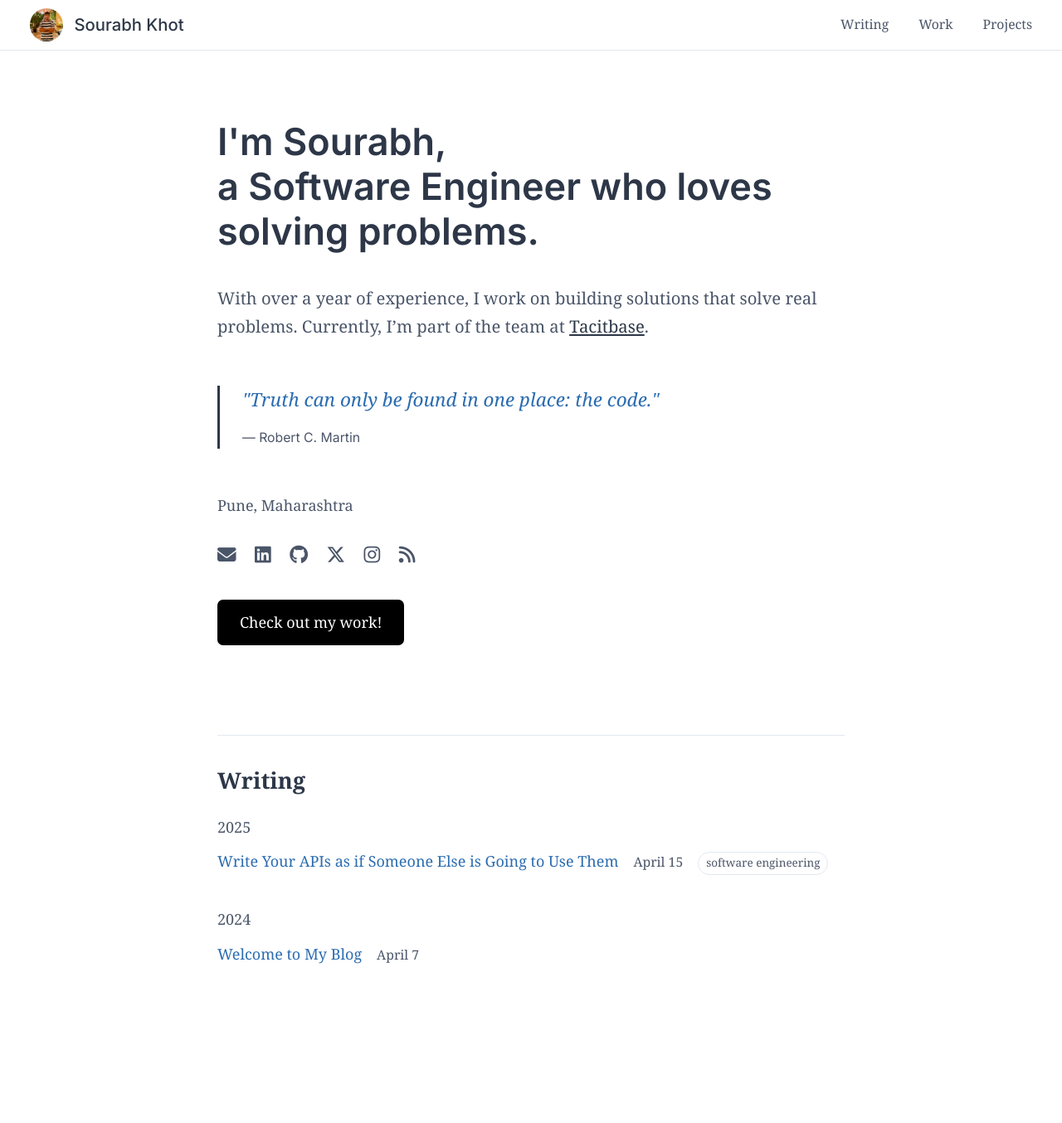
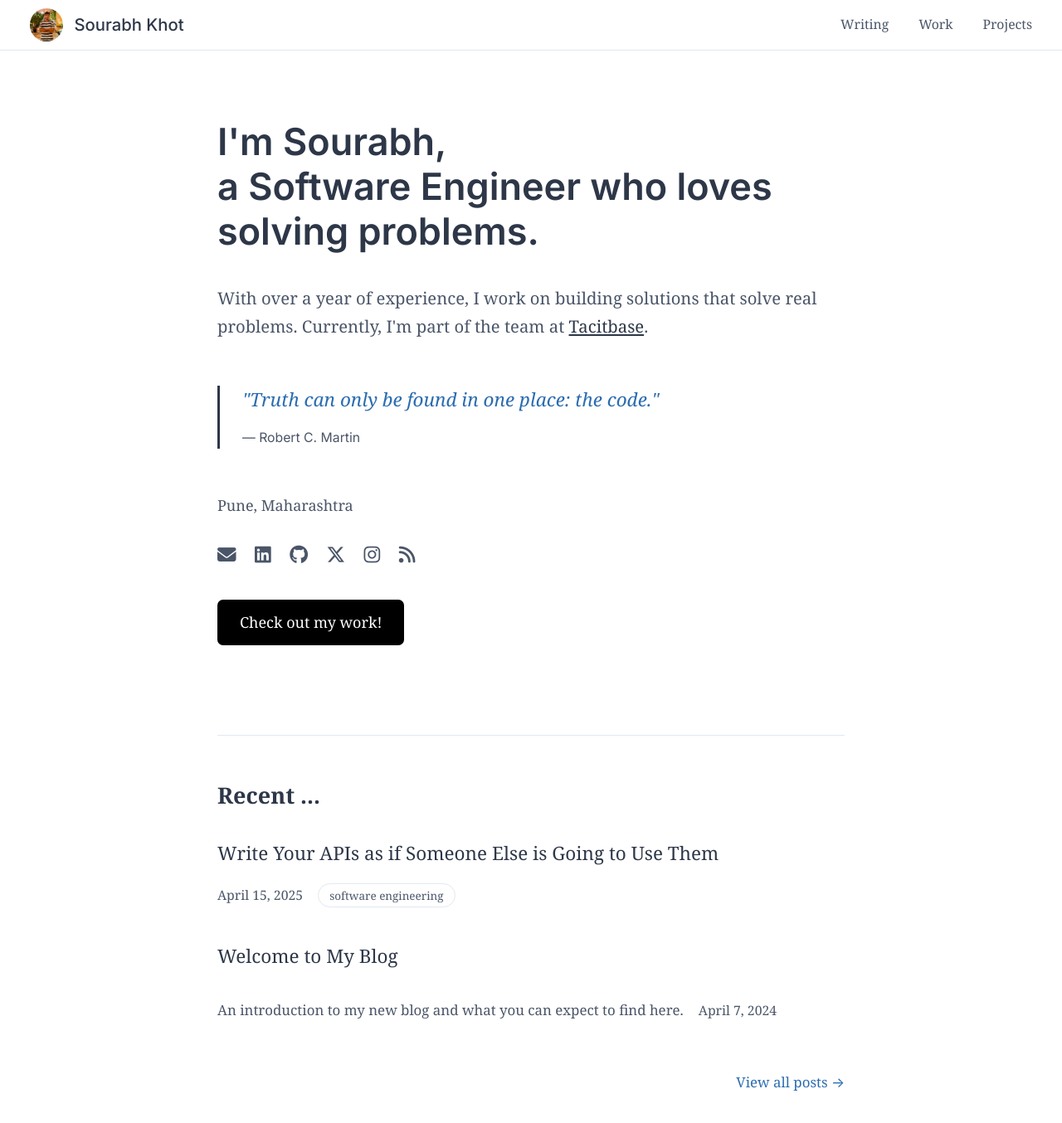
Before and after one commit to sourabh-khot65/sourabh-khot65.github.io, a Jekyll site: the page built from index.html, in a window 1280 px wide and 1400 px high. Shown: the top 1354 px of the window at 83% size. Built offline with Jekyll 4.4.1, drawn with Linux system fonts in a browser that asks for light colours.

Commit message:
ref: Revise homepage layout and post display for improved organization and clarity. Changes include updated headings, enhanced post descriptions, and a new "View all posts" link. These adjustments aim to create a more engaging and user-friendly experience for visitors.

```diff
--- a/index.html
+++ b/index.html
@@ -8,7 +8,7 @@ title: Home
     <h1>a Software Engineer who loves solving problems.</h1>
 
     <div class="hero-description">
-        <p>With over a year of experience, I work on building solutions that solve real problems. Currently, I’m part of the team at <a href="https://tacitbase.com" target="_blank" rel="noopener noreferrer">Tacitbase</a>.</p>
+        <p>With over a year of experience, I work on building solutions that solve real problems. Currently, I'm part of the team at <a href="https://tacitbase.com" target="_blank" rel="noopener noreferrer">Tacitbase</a>.</p>
     </div>
 
     <blockquote class="quote">
@@ -46,33 +46,31 @@ title: Home
 <div class="hr"></div>
 
 <main>
-    <h2>Writing</h2>
+    <h2>Recent ...</h2>
 
-    <ul class="post-list">
-    {% assign posts_by_year = site.posts | group_by_exp:"post", "post.date | date: '%Y'" %}
-    {% for year in posts_by_year %}
-        <li class="year-section">
-            <h3>{{ year.name }}</h3>
-            {% for post in year.items %}
+    <div class="post-list">
+        {% for post in site.posts limit:4 %}
             <article class="post-item">
-                <h4 class="post-title">
+                <h3 class="post-title">
                     <a href="{{ post.url | relative_url }}">{{ post.title }}</a>
-                </h4>
-                <time class="post-date" datetime="{{ post.date | date_to_xmlschema }}">
-                    {{ post.date | date: "%B %-d" }}
-                </time>
-                {% if post.tags.size > 0 %}
-                <div class="tags">
-                    {% for tag in post.tags %}
-                    <span class="tag">{{ tag }}</span>
-                    {% endfor %}
+                </h3>
+                {% if post.description %}
+                    <p class="post-description">{{ post.description }}</p>
+                {% endif %}
+                <div class="post-meta">
+                    <time datetime="{{ post.date | date_to_xmlschema }}">{{ post.date | date: "%B %-d, %Y" }}</time>
+                    {% if post.tags.size > 0 %}
+                        {% for tag in post.tags %}
+                            <span class="tag">{{ tag }}</span>
+                        {% endfor %}
+                    {% endif %}
                 </div>
-                {% endif %}
             </article>
-            {% endfor %}
-        </li>
-    {% endfor %}
-    </ul>
+        {% endfor %}
+        <div class="view-all">
+            <a href="/writing" class="view-all-link">View all posts →</a>
+        </div>
+    </div>
 </main>
 
 <style>
@@ -261,4 +259,108 @@ title: Home
         font-size: 1.125rem;
     }
 }
+
+main {
+    margin-top: 3rem;
+}
+
+main h2 {
+    font-size: 1.5rem;
+    font-weight: 600;
+    color: var(--text-primary);
+    margin: 0 0 2rem;
+}
+
+.post-list {
+    margin-bottom: 3rem;
+}
+
+.post-item {
+    margin-bottom: 2.5rem;
+}
+
+.post-item:last-child {
+    margin-bottom: 2rem;
+}
+
+.post-title {
+    font-size: 1.25rem;
+    font-weight: 500;
+    margin: 0 0 0.75rem;
+    line-height: 1.4;
+}
+
+.post-title a {
+    color: var(--text-primary);
+    text-decoration: none;
+    transition: color 0.2s ease;
+}
+
+.post-title a:hover {
+    color: var(--link-color);
+}
+
+.post-description {
+    font-size: 0.9375rem;
+    line-height: 1.6;
+    color: var(--text-secondary);
+    margin: 0.75rem 0;
+}
+
+.post-meta {
+    color: var(--text-secondary);
+    font-size: 0.875rem;
+}
+
+.post-meta time {
+    margin-right: 0.75rem;
+}
+
+.tag {
+    font-size: 0.75rem;
+    color: var(--text-secondary);
+    background: var(--bg-secondary);
+    padding: 0.25rem 0.75rem;
+    border-radius: 1rem;
+    margin-right: 0.5rem;
+}
+
+.view-all {
+    text-align: right;
+}
+
+.view-all-link {
+    color: var(--link-color);
+    text-decoration: none;
+    font-size: 0.9375rem;
+    transition: opacity 0.2s ease;
+}
+
+.view-all-link:hover {
+    opacity: 0.8;
+    text-decoration: underline;
+}
+
+@media (max-width: 640px) {
+    main {
+        margin-top: 2rem;
+    }
+
+    main h2 {
+        font-size: 1.25rem;
+        margin-bottom: 1.5rem;
+    }
+
+    .post-item {
+        margin-bottom: 2rem;
+    }
+
+    .post-title {
+        font-size: 1.125rem;
+    }
+
+    .post-description {
+        font-size: 0.875rem;
+    }
+}
 </style>
```
